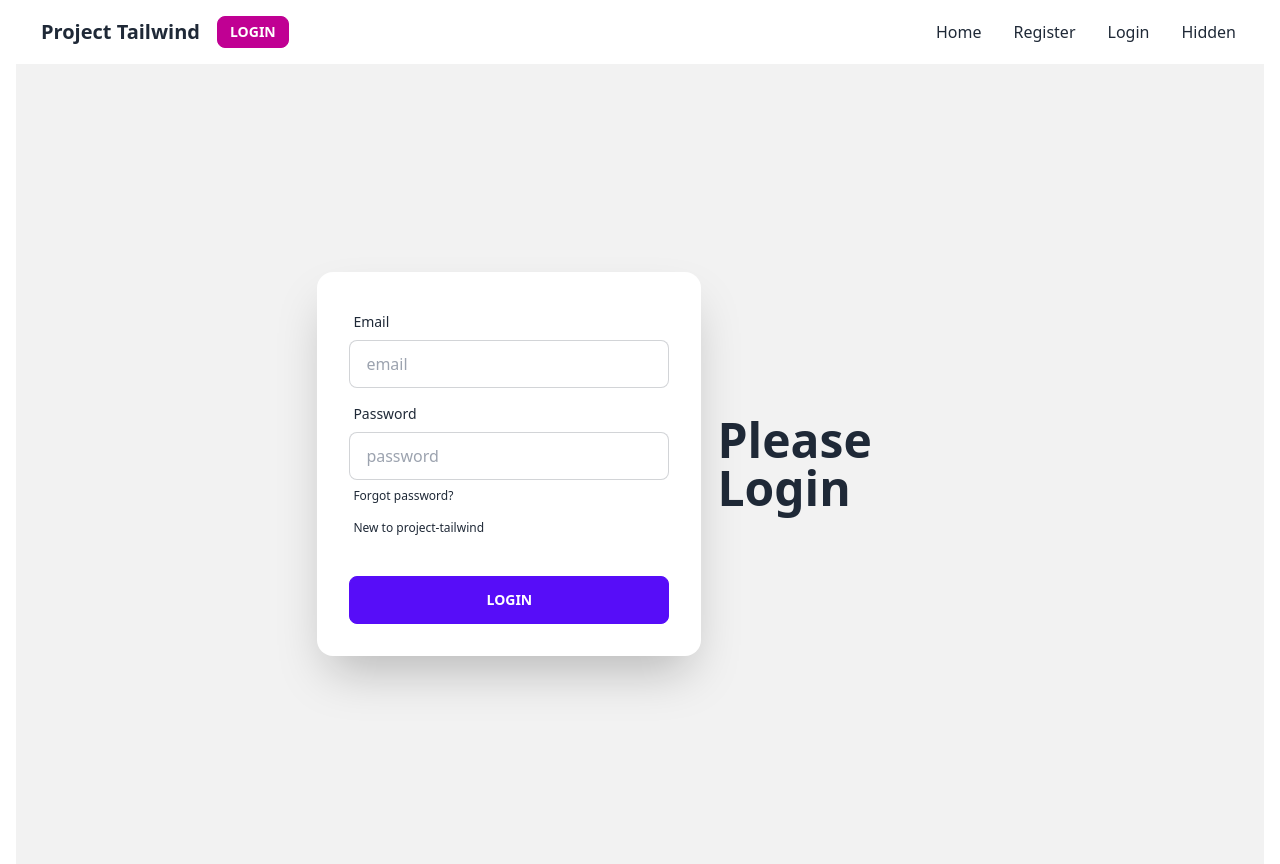
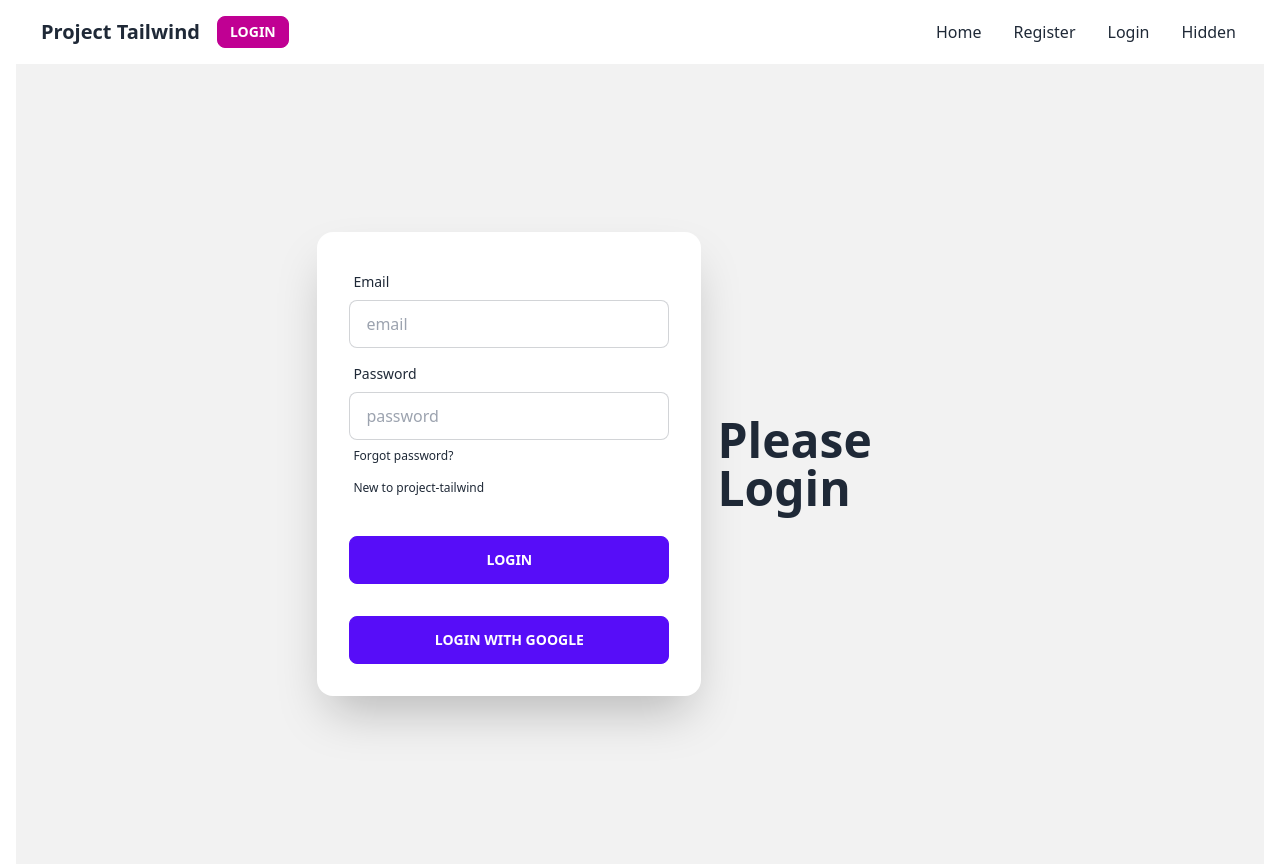
Before and after one commit to Mojaer/Firebase-tailwind-Authentication, a React (Vite) app: page /login in a window 1280 px wide. Built offline with nearby package versions, Linux system fonts and the light colour scheme; no server answers.

Commit message:
loading problem is solved

```diff
--- a/src/Components/Login/Login.jsx
+++ b/src/Components/Login/Login.jsx
@@ -4,7 +4,7 @@ import { authContext } from '../../Context/AuthProvider';
 
 const Login = () => {
 
-  const { user, loginUser } = useContext(authContext)
+  const { user, loginUser, googleLogin } = useContext(authContext)
 
   // console.log(user)
 
@@ -20,6 +20,10 @@ const Login = () => {
       .catch((err) => { console.log(err.message) });
 
     form.reset()
+  }
+
+  const handleGoogleLogin = () => {
+    googleLogin()
   }
   return (
     <div>
@@ -51,6 +55,9 @@ const Login = () => {
               <div className="form-control mt-6">
                 <button className="btn btn-primary">Login</button>
               </div>
+              <div className="form-control mt-6">
+                <button onClick={handleGoogleLogin} className="btn btn-primary">Login with google</button>
+              </div>
             </div>
           </form>
         </div>
--- a/src/Context/AuthProvider.jsx
+++ b/src/Context/AuthProvider.jsx
@@ -1,10 +1,11 @@
 import React, { createContext, useEffect, useState } from 'react';
-import { createUserWithEmailAndPassword, getAuth, onAuthStateChanged, signInWithEmailAndPassword, signOut } from "firebase/auth";
+import { GoogleAuthProvider, createUserWithEmailAndPassword, getAuth, onAuthStateChanged, signInWithEmailAndPassword, signOut } from "firebase/auth";
 import app from '../firebase/firebase.config';
 
 export const authContext = createContext(null)
 
-const auth = getAuth(app)
+const auth = getAuth(app);
+const provider = new GoogleAuthProvider();
 
 const AuthProvider = ({ children }) => {
 
@@ -23,11 +24,16 @@ const AuthProvider = ({ children }) => {
     const logOut = () => {
         return signOut(auth)
     }
+
+    const googleLogin = () => {
+        return signInWithPopup(auth, provider)
+    }
     const authInfo = {
         user, loading,
         createUser,
         loginUser,
-        logOut
+        logOut,
+        googleLogin
     }
 
     useEffect(() => {
```
